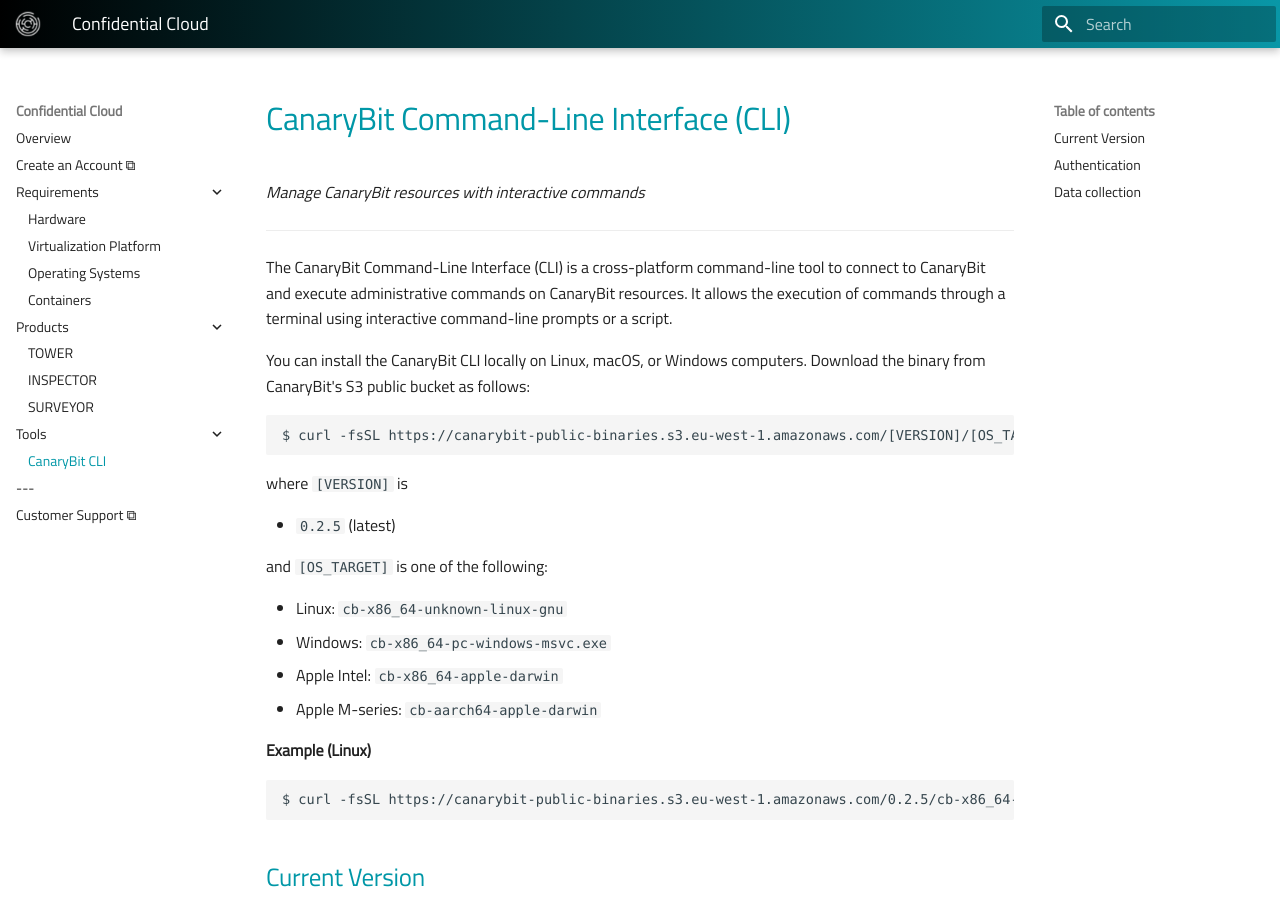
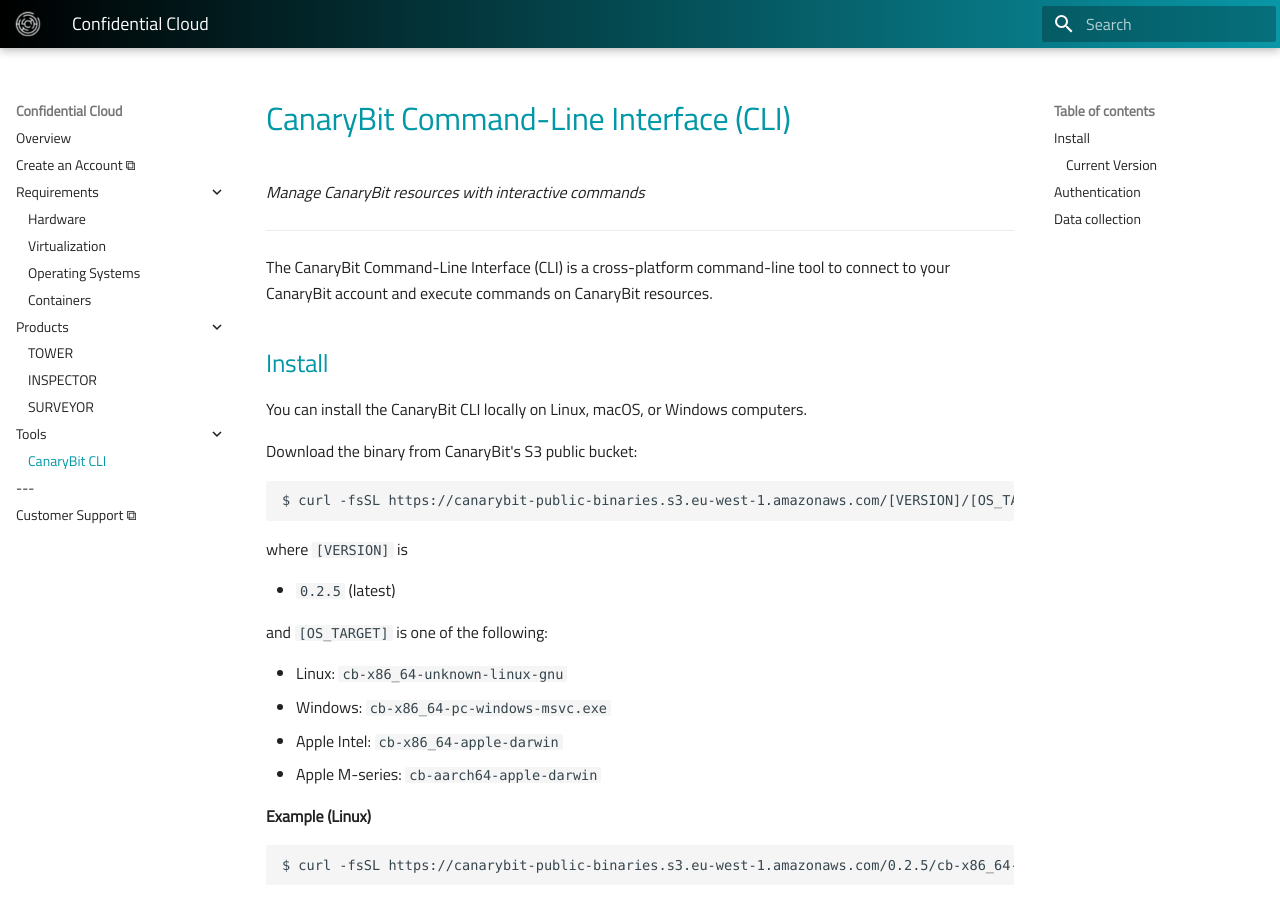
Before and after one commit to canarybit/cc-docs, an MkDocs documentation site: the page built from docs/tools/cli.md, in a window 1280 px wide and 900 px high. Built offline with MkDocs 1.6.1 and Material for MkDocs 9.7.7, drawn with Linux system fonts in a browser that asks for light colours.

Commit message:
Updates docs

````diff
--- a/docs/tools/cli.md
+++ b/docs/tools/cli.md
@@ -4,9 +4,13 @@
 
 ---
 
-The CanaryBit Command-Line Interface (CLI) is a cross-platform command-line tool to connect to CanaryBit and execute administrative commands on CanaryBit resources. It allows the execution of commands through a terminal using interactive command-line prompts or a script.
+The CanaryBit Command-Line Interface (CLI) is a cross-platform command-line tool to connect to your CanaryBit account and execute commands on CanaryBit resources.
 
-You can install the CanaryBit CLI locally on Linux, macOS, or Windows computers. Download the binary from CanaryBit's S3 public bucket as follows:
+## Install
+
+You can install the CanaryBit CLI locally on Linux, macOS, or Windows computers.
+
+Download the binary from CanaryBit's S3 public bucket:
 
 ```
 $ curl -fsSL https://canarybit-public-binaries.s3.eu-west-1.amazonaws.com/[VERSION]/[OS_TARGET] -o cb
@@ -28,7 +32,7 @@
 $ curl -fsSL https://canarybit-public-binaries.s3.eu-west-1.amazonaws.com/0.2.5/cb-x86_64-unknown-linux-gnu -o cb
 ```
 
-## Current Version
+### Current Version
 
 For information about the current (latest) release, see the release notes. To find your installed version run:
 
--- a/mkdocs.yml
+++ b/mkdocs.yml
@@ -60,7 +60,7 @@
   - Requirements:
     #- 'Infrastructure': 'infrastructure.md'
     - 'Hardware': 'requirements/hardware.md'
-    - 'Virtualization Platform': 'requirements/virtualization.md'
+    - 'Virtualization': 'requirements/virtualization.md'
     - 'Operating Systems': 'requirements/operating-systems.md'
     - 'Containers': 'requirements/containers.md'
     #- 'Encryption': []
````
